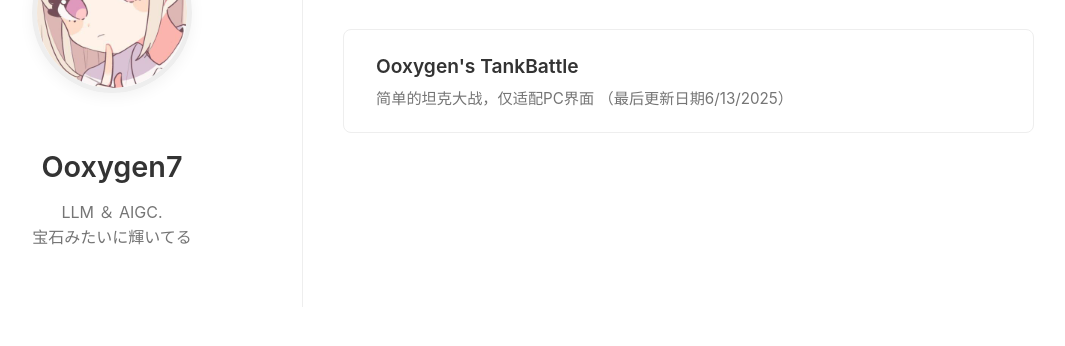
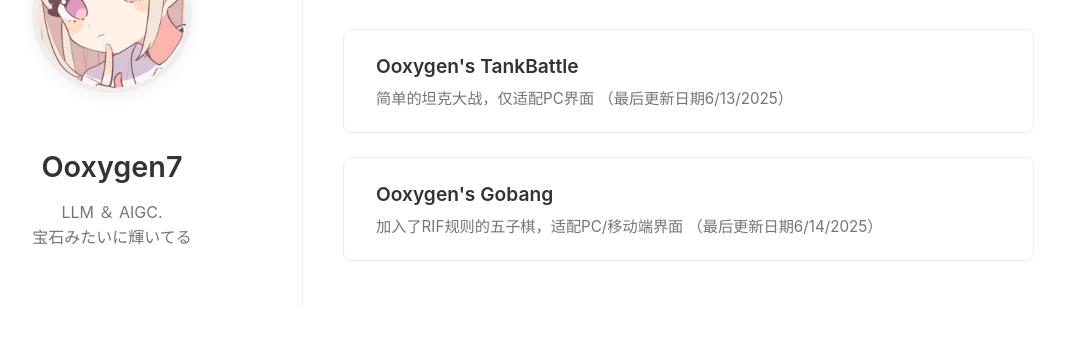
Before and after one commit to Ooxygen7/homepage, a plain HTML site: page index.html in a window 1280 px wide. Shown: the part 300-646 px from the top of the page, without its empty margins (142-1207 px from the left). Drawn offline with Linux system fonts and the light colour scheme.

Commit message:
Add files via upload

```diff
--- a/index.html
+++ b/index.html
@@ -162,6 +162,10 @@
                     <h3>Ooxygen's TankBattle</h3>
                     <p>简单的坦克大战，仅适配PC界面   （最后更新日期6/13/2025）</p>
                 </a>
+                <a href="https://ooxygen7.github.io/gobang/" target="_blank" class="project-item">
+                    <h3>Ooxygen's Gobang</h3>
+                    <p>加入了RIF规则的五子棋，适配PC/移动端界面   （最后更新日期6/14/2025）</p>
+                </a>
 
                 </div>
         </main>
```
